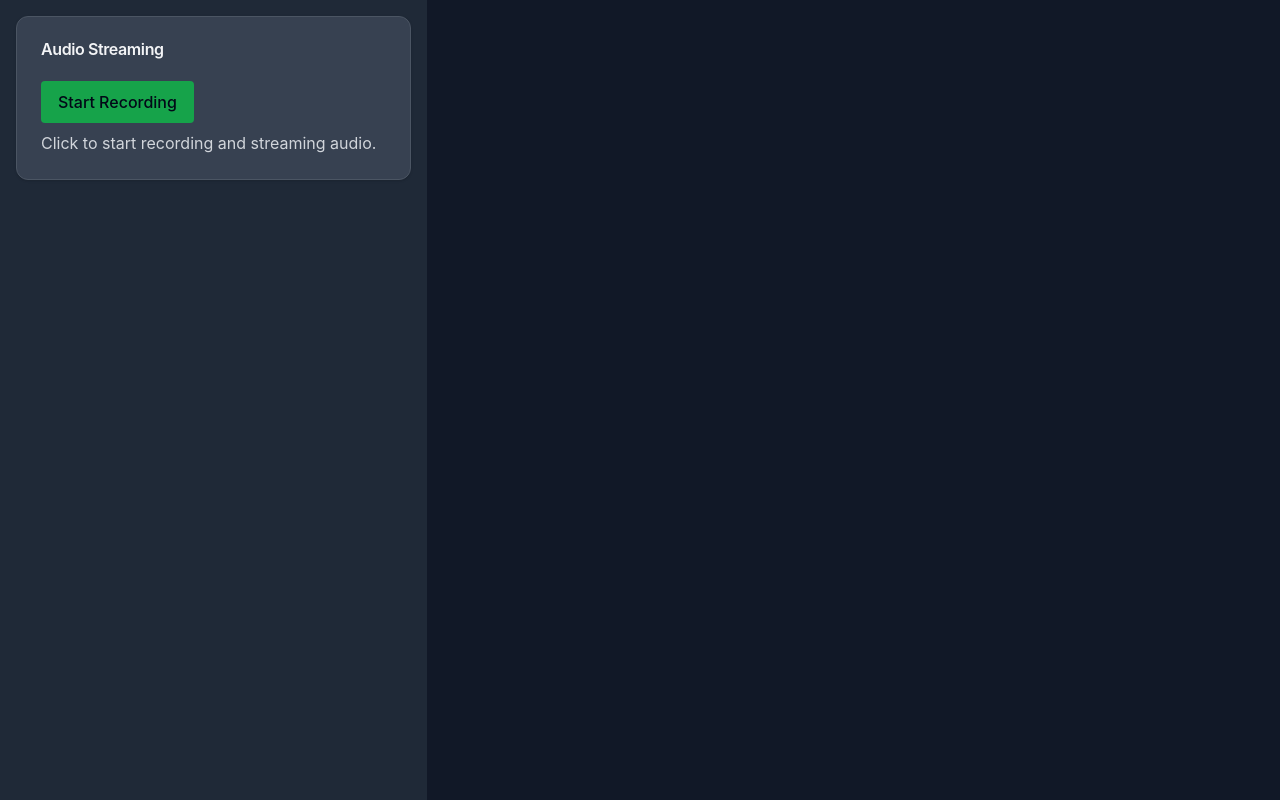
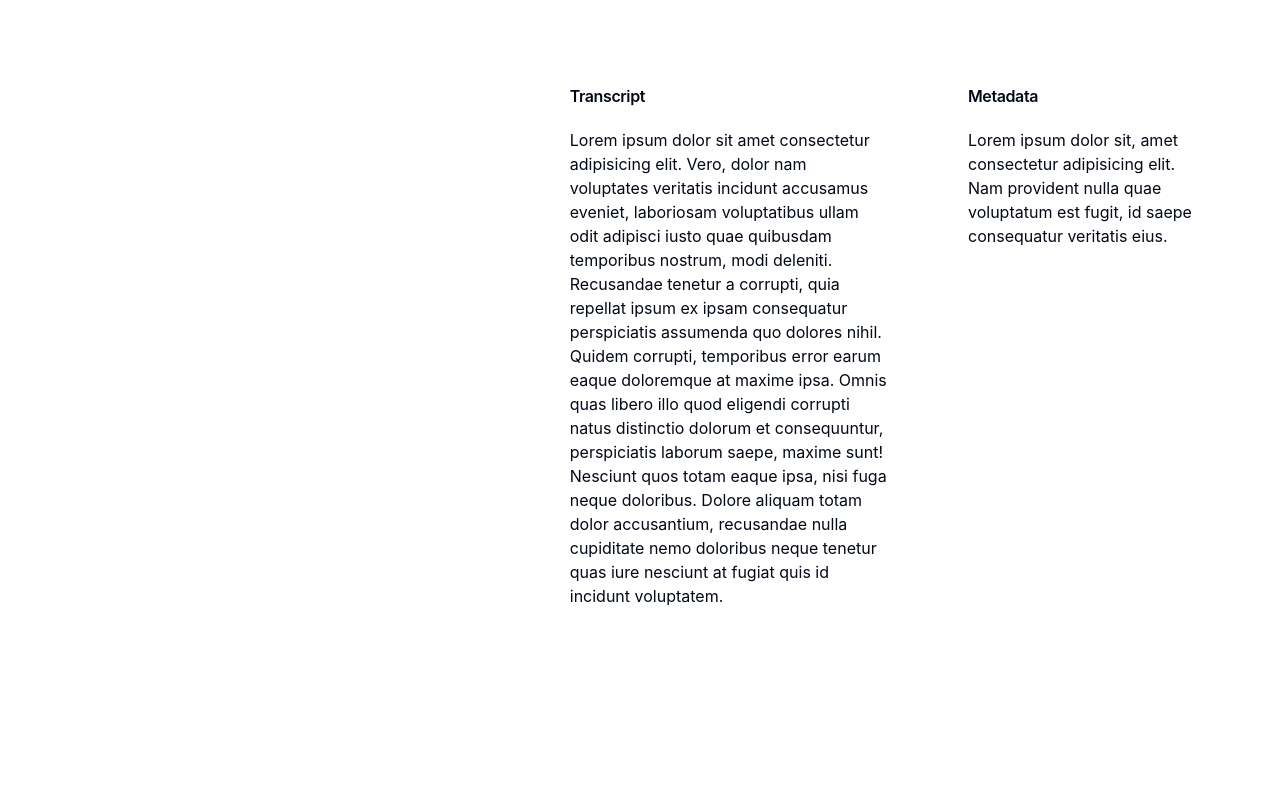
Before and after one commit to ArsalaanAli/Eavesdrop, a React (Vite) app in the folder Frontend/: page / in a window 1280 px wide. Built offline with nearby package versions, Linux system fonts and the light colour scheme; no server answers.

Commit message:
add webcam

```diff
--- a/Frontend/src/App.jsx
+++ b/Frontend/src/App.jsx
@@ -2,18 +2,34 @@ import { Card, CardContent, CardHeader, CardTitle } from "@/components/ui/card"
 import { useEffect, useRef, useState } from "react"
 import "regenerator-runtime/runtime"
 import { socket } from "./lib/socket"
+import { ScrollArea } from "./components/ui/scroll-area"
 
 export default function Component() {
   const [isRecording, setIsRecording] = useState(false)
   const [transcript, setTranscript] = useState("")
   const [metadata, setMetadata] = useState("")
+  const [webcamStream, setWebcamStream] = useState(null)
   const idx = useRef(-1)
+  const camStream = useRef(null)
 
   const mediaRecorderRef = useRef(null)
 
   useEffect(() => {
+    const getWebcamStream = async () => {
+      camStream.current.srcObject = await navigator.mediaDevices.getUserMedia({
+        video: true,
+      })
+      camStream.current.play()
+    }
+
+    getWebcamStream()
+  }, [])
+
+  useEffect(() => {
     const startRecording = async () => {
-      const stream = await navigator.mediaDevices.getUserMedia({ audio: true })
+      const stream = await navigator.mediaDevices.getUserMedia({
+        audio: true,
+      })
       mediaRecorderRef.current = new MediaRecorder(stream)
       socket.connect()
 
@@ -93,34 +109,79 @@ export default function Component() {
   }
 
   return (
-    <div className="grid grid-cols-1 md:grid-cols-2 lg:grid-cols-3 h-screen w-screen bg-gray-900 text-gray-100">
-      {/* ... existing video and ScrollArea components ... */}
-      <div className="bg-gray-800 p-4 overflow-auto">
-        <div className="grid gap-4">
-          <Card className="bg-gray-700 border-gray-600">
-            <CardHeader>
-              <CardTitle className="text-gray-100">Audio Streaming</CardTitle>
-            </CardHeader>
-            <CardContent>
-              <button
-                onClick={toggleRecording}
-                className={`px-4 py-2 rounded ${
-                  isRecording ? "bg-red-600" : "bg-green-600"
-                }`}
-              >
-                {isRecording ? "Stop Recording" : "Start Recording"}
-              </button>
-              <p className="text-gray-300 mt-2">
-                {isRecording
-                  ? "Recording and streaming audio..."
-                  : "Click to start recording and streaming audio."}
-              </p>
-              <p>{transcript}</p>
-            </CardContent>
-          </Card>
-          {/* ... existing Card components ... */}
-        </div>
+    <div className="relative w-screen min-h-screen flex justify-center items-center px-8">
+      {/* Video Player 16:9 */}
+      <div className="h-full aspect-video min-h-[280px] rounded-xl">
+        <video
+          className="w-full h-full object-cover rounded-xl"
+          autoPlay
+          muted
+          ref={camStream}
+        />
+      </div>
+      {/* Transcript */}
+      <div className="h-full min-w-[25vw] min-h-[100vh] rounded-lg py-16 px-4">
+        <CardHeader>
+          <CardTitle>Transcript</CardTitle>
+        </CardHeader>
+        <CardContent>
+          Lorem ipsum dolor sit amet consectetur adipisicing elit. Vero, dolor
+          nam voluptates veritatis incidunt accusamus eveniet, laboriosam
+          voluptatibus ullam odit adipisci iusto quae quibusdam temporibus
+          nostrum, modi deleniti. Recusandae tenetur a corrupti, quia repellat
+          ipsum ex ipsam consequatur perspiciatis assumenda quo dolores nihil.
+          Quidem corrupti, temporibus error earum eaque doloremque at maxime
+          ipsa. Omnis quas libero illo quod eligendi corrupti natus distinctio
+          dolorum et consequuntur, perspiciatis laborum saepe, maxime sunt!
+          Nesciunt quos totam eaque ipsa, nisi fuga neque doloribus. Dolore
+          aliquam totam dolor accusantium, recusandae nulla cupiditate nemo
+          doloribus neque tenetur quas iure nesciunt at fugiat quis id incidunt
+          voluptatem.
+        </CardContent>
+      </div>
+      {/* Metadata */}
+      <div className="h-full min-w-[25vw] min-h-[100vh] rounded-lg py-16 px-4">
+        <CardHeader>
+          <CardTitle>Metadata</CardTitle>
+        </CardHeader>
+        <CardContent>
+          Lorem ipsum dolor sit, amet consectetur adipisicing elit. Nam
+          provident nulla quae voluptatum est fugit, id saepe consequatur
+          veritatis eius.
+        </CardContent>
       </div>
     </div>
   )
+
+  // return (
+  //   <div className="grid grid-cols-1 md:grid-cols-2 lg:grid-cols-3 h-screen w-screen bg-gray-900 text-gray-100">
+  //     {/* ... existing video and ScrollArea components ... */}
+  //     <div className="bg-gray-800 p-4 overflow-auto">
+  //       <div className="grid gap-4">
+  //         <Card className="bg-gray-700 border-gray-600">
+  //           <CardHeader>
+  //             <CardTitle className="text-gray-100">Audio Streaming</CardTitle>
+  //           </CardHeader>
+  //           <CardContent>
+  //             <button
+  //               onClick={toggleRecording}
+  //               className={`px-4 py-2 rounded ${
+  //                 isRecording ? "bg-red-600" : "bg-green-600"
+  //               }`}
+  //             >
+  //               {isRecording ? "Stop Recording" : "Start Recording"}
+  //             </button>
+  //             <p className="text-gray-300 mt-2">
+  //               {isRecording
+  //                 ? "Recording and streaming audio..."
+  //                 : "Click to start recording and streaming audio."}
+  //             </p>
+  //             <p className="text-gray-50 mt-2">{transcript}</p>
+  //           </CardContent>
+  //         </Card>
+  //         {/* ... existing Card components ... */}
+  //       </div>
+  //     </div>
+  //   </div>
+  // )
 }
```
